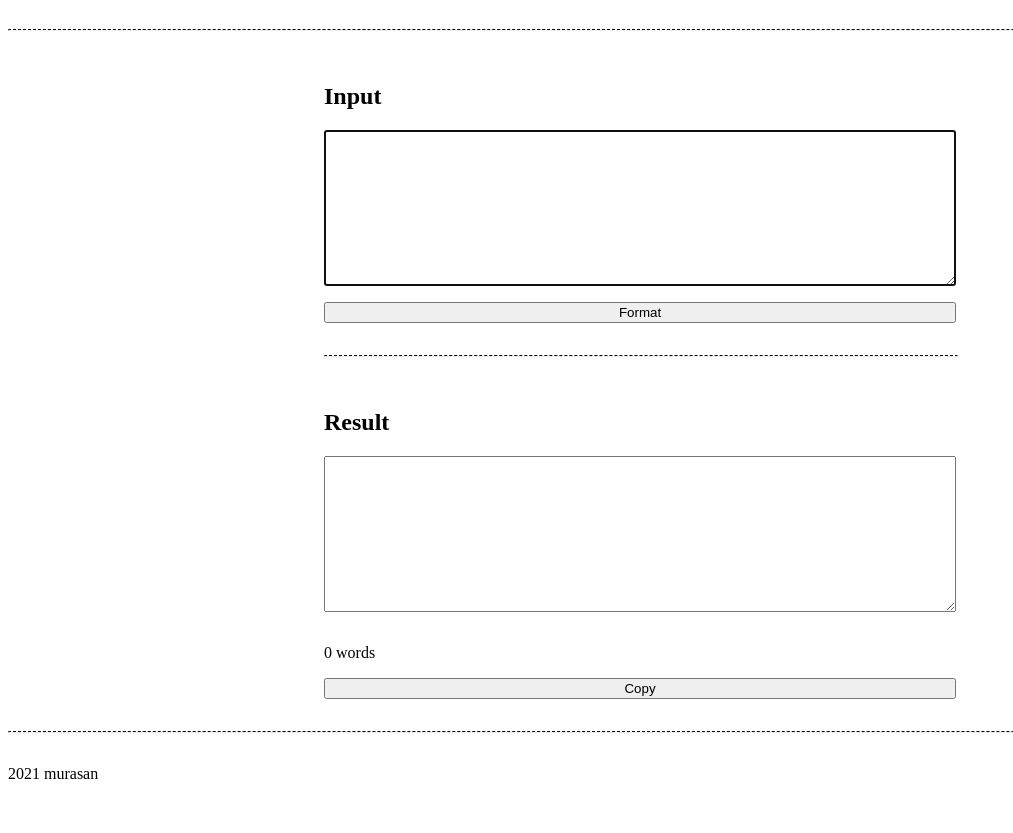
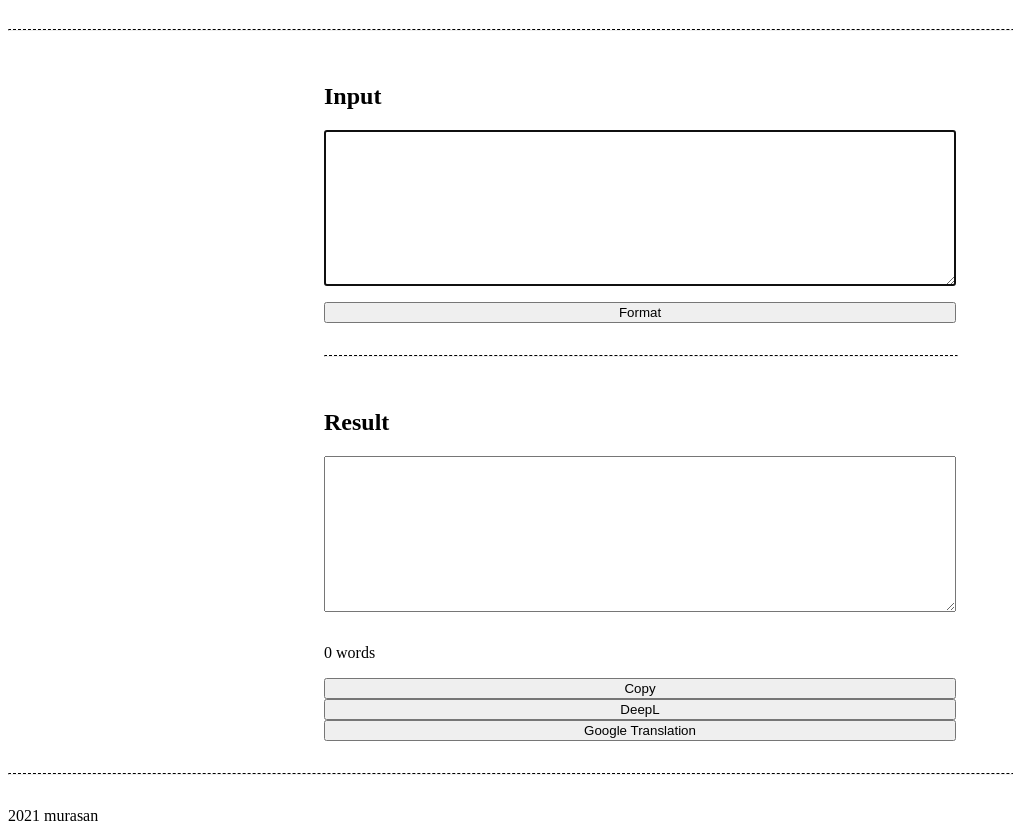
Before and after one commit to mura32033/text-formatter, a plain HTML site: page index.html in a window 1280 px wide. Shown: the part 98-931 px from the top of the page, without its empty margins (0-1013 px from the left). Before the commit the page ends 889 px from the top, so only its background shows below. Drawn offline with Linux system fonts and the light colour scheme.

Commit message:
Added translation button.

```diff
--- a/index.html
+++ b/index.html
@@ -50,6 +50,8 @@
       <textarea name="res" id="res" cols="30" rows="10" class="mb-1" readonly></textarea>
       <p id="count">0 words</p>
       <button onclick="copy()" id="copy">Copy</button>
+      <button onclick="trans('d')">DeepL</button>
+      <button onclick="trans('g')">Google Translation</button>
     </div>
   </div>
   <hr>
@@ -75,6 +77,15 @@
 
       count.innerText = '0 words';
     }
+    function trans(s){
+      if(s == "d"){
+        const url = 'https://www.deepl.com/translator#en/ja/' + output_text.value;
+        window.open(url, '_blank');
+      } else if( s == "g"){
+        const url = 'https://translate.google.co.jp/?hl=ja&tab=wT&sl=en&tl=ja&text=' + output_text.value;
+        window.open(url, '_blank');
+      }
+    }
   </script>
 </body>
 </html>
```
